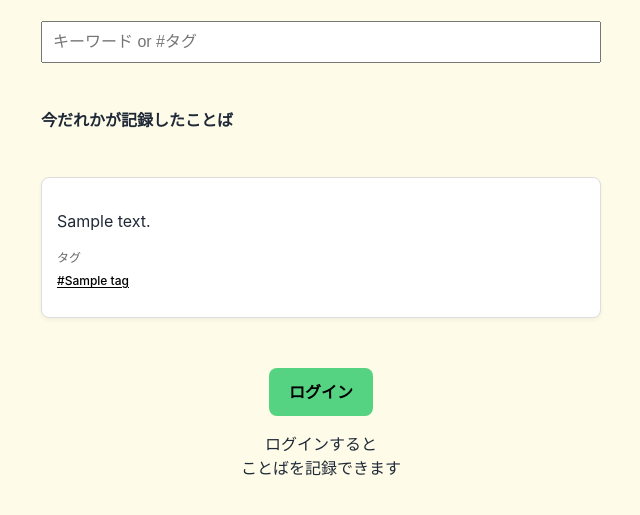
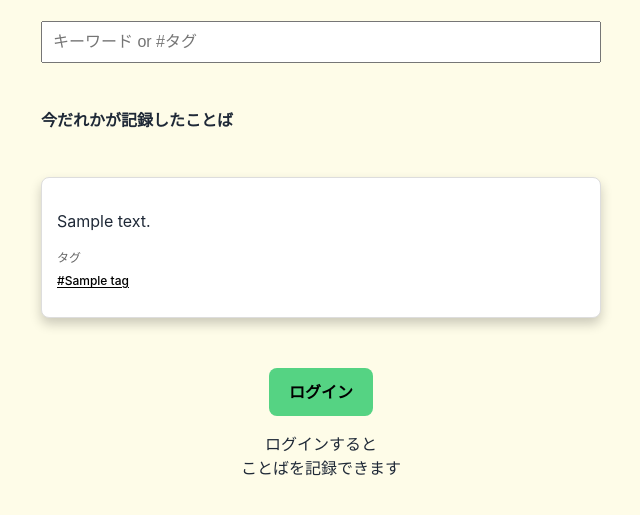
Before and after one commit to Sayaka-Higasa/Kotoba-Trace, a Django app: page / in a window 1280 px wide. Shown: the part 151-666 px from the top of the page, without its empty margins (319-959 px from the left). Run offline with Django 5.2, Linux system fonts and the light colour scheme; tables that the repository leaves empty hold one stand-in row (values such as "Sample post").

Commit message:
検索htmlのカードの影を濃く修正

```diff
--- a/search/templates/search/index.html
+++ b/search/templates/search/index.html
@@ -77,7 +77,7 @@
 {% comment %} カード全体  {% endcomment %}
 .word_card {
     transition: transform 0.15s, box-shadow 0.15s;
-    box-shadow: 0 2px 4px rgba(0,0,0,0.05);
+    box-shadow: 0 6px 12px rgba(0,0,0,0.2);
     border-radius: 8px;
     cursor: pointer; /* これでマウスで押せることがわかる */
 }
```
